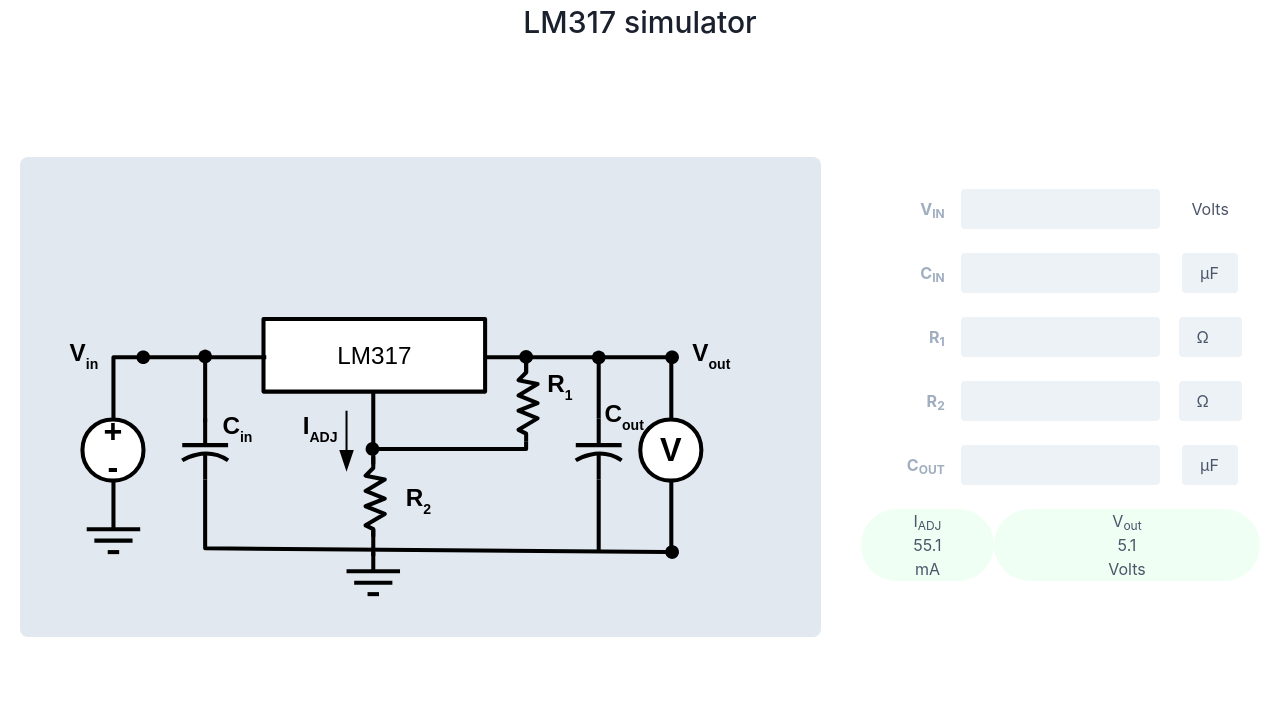
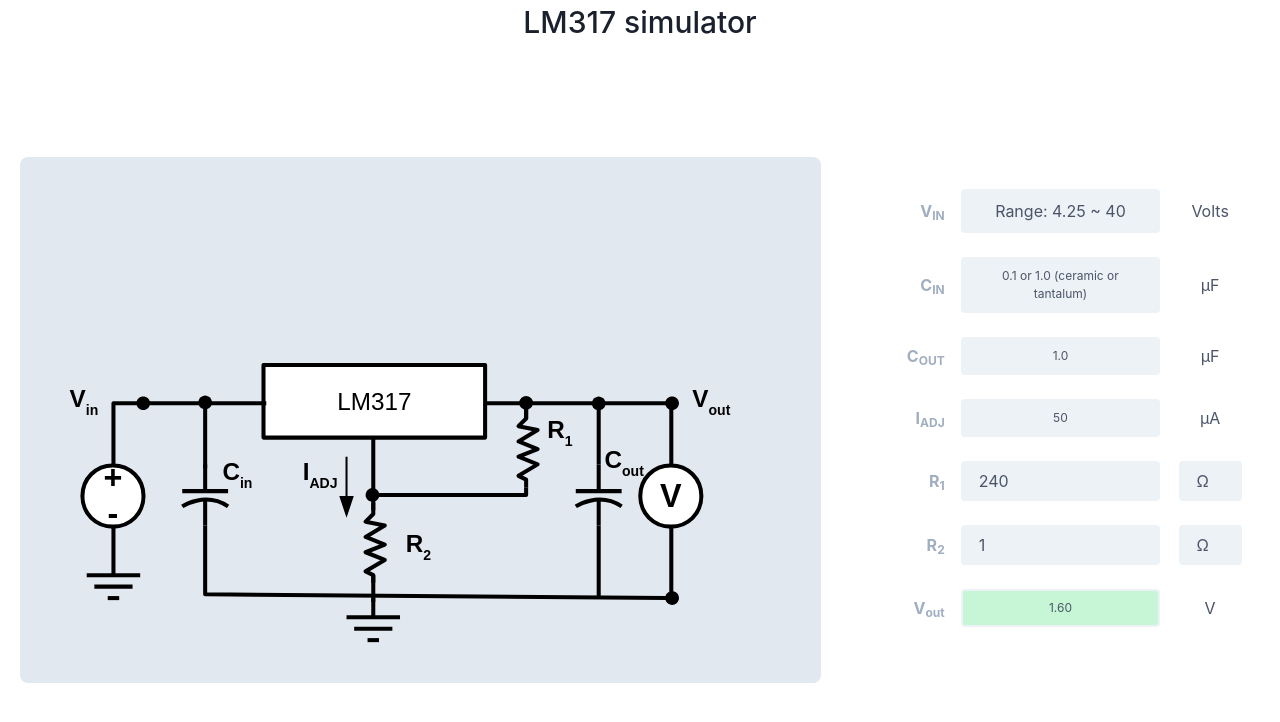
Before and after one commit to misaelnieto/lm317-calculator, a React (Create React App) app: page / in a window 1280 px wide. Shown: the top 722 px of the page. Built offline with nearby package versions, Linux system fonts and the light colour scheme.

Commit message:
First working version

```diff
--- a/package.json
+++ b/package.json
@@ -34,5 +34,8 @@
       "last 1 firefox version",
       "last 1 safari version"
     ]
+  },
+  "devDependencies": {
+    "react-devtools": "^4.7.0"
   }
 }
--- a/src/App.js
+++ b/src/App.js
@@ -3,124 +3,178 @@
 import circuit from './LM317.svg';
 import './App.css';
 
-function App() {
+
+class App extends React.Component {
+  constructor(props) {
+    super(props);
+    this.state = {
+      R_1_value: 240,
+      R_1_scale: 1,
+      R_2_value: 1,
+      R_2_scale: 1E3,
+      V_out: 0
+    };
+    this.handleChange = this.handleChange.bind(this);
+  }
+
+  componentDidMount() {
+    this.computeVout();
+  }
+
+  computeVout () {
+    const Vref = 1.25,  //volts
+          Iadj = 50e-6; //50 uA
+    let R1 = this.state.R_1_value * this.state.R_1_scale;
+    let R2 = this.state.R_2_value * this.state.R_2_scale;
+
+    this.setState({
+      V_out: Vref * (1 + R1/R2) + Iadj * R2
+    });
+  }
+
+  handleChange (evt) {
+    let z = {};
+    z[evt.currentTarget.id] = parseFloat(evt.target.value);
+    this.setState(z);
+    this.computeVout();
+  }
+
+  render() {
     return (
       <div className="App">
         <header>
-        <h1 class="text-gray-900 text-3xl title-font font-medium mb-4">LM317 simulator</h1>
+          <h1 className="text-gray-900 text-3xl title-font font-medium mb-4">LM317 simulator</h1>
         </header>
-      <section class="text-gray-700 body-font relative">
-        <div class="container px-5 py-24 mx-auto flex sm:flex-no-wrap flex-wrap">
-          <div class="lg:w-2/3 md:w-1/2 bg-gray-300 rounded-lg overflow-hidden sm:mr-10 p-10 flex items-end justify-start relative">
+        <section className="text-gray-700 body-font relative">
+          <div className="container px-5 py-24 mx-auto flex sm:flex-no-wrap flex-wrap">
+            <div className="lg:w-2/3 md:w-1/2 bg-gray-300 rounded-lg overflow-hidden sm:mr-10 p-10 flex items-end justify-start relative">
               <object type="image/svg+xml" data={circuit}>
                   <img src={circuit} />
               </object>
             </div>
-          <div class="lg:w-1/3 md:w-1/2 bg-white flex flex-col md:ml-auto w-full md:py-8 mt-8 md:mt-0">
+            <div className="lg:w-1/3 md:w-1/2 bg-white flex flex-col md:ml-auto w-full md:py-8 mt-8 md:mt-0">
               {/* V_in */}
-            <div class="md:flex md:items-center mb-6">
-                <div class="md:w-1/4">
-                  <label class="block text-gray-500 font-bold md:text-right mb-1 md:mb-0 pr-4" for="V_in">
+              <div className="md:flex md:items-center mb-6">
+                  <div className="md:w-1/4">
+                    <p className="block text-gray-500 font-bold md:text-right mb-1 md:mb-0 pr-4">
                       V<sub>IN</sub>
-                  </label>
+                    </p>
                   </div>
-                <div class="md:w-2/4">
-                  <input class="bg-gray-200 appearance-none border-2 border-gray-200 rounded w-full py-2 px-4 text-gray-700 leading-tight focus:outline-none focus:bg-white focus:border-purple-500"
-                        id="V_in" type="number" min="0" max="50" step="0.1"></input>
+                  <div className="md:w-2/4">
+                    <p className="bg-gray-200 appearance-none border-2 border-gray-200 rounded py-2 px-4 text-gray-700">
+                      Range: 4.25 ~ 40
+                    </p>
                   </div>
-                <div class="md:w-1/4">
+                  <div className="md:w-1/4">
                     <span>Volts</span>
                   </div>
               </div>
               {/* C_in */}
-            <div class="md:flex md:items-center mb-6">
-              <div class="md:w-1/4">
-                <label class="block text-gray-500 font-bold md:text-right mb-1 md:mb-0 pr-4" for="C_in">
+              <div className="md:flex md:items-center mb-6">
+                <div className="md:w-1/4">
+                  <p className="block text-gray-500 font-bold md:text-right mb-1 md:mb-0 pr-4">
                     C<sub>IN</sub>
-                </label>
+                  </p>
                 </div>
-              <div class="md:w-2/4">
-                <input class="bg-gray-200 appearance-none border-2 border-gray-200 rounded w-full py-2 px-4 text-gray-700 leading-tight focus:outline-none focus:bg-white focus:border-purple-500"
-                        type="number" step="0.01" min="0.0" name="C_in_value" id="C_in_value"/>
+                <div className="md:w-2/4">
+                  <p className="text-xs bg-gray-200 appearance-none border-2 border-gray-200 rounded py-2 px-4 text-gray-700">
+                    0.1 or 1.0 (ceramic or tantalum)
+                  </p>
                 </div>
-              <div class="md:w-1/4">
-                  <select class="md:1/3 bg-gray-200 appearance-none border-2 border-gray-200 rounded py-2 px-4 text-gray-700 leading-tight focus:outline-none focus:bg-white focus:border-purple-500"
-                          type="select" name="C_in_scale" id="C_in">
-                    <option value="uF">&mu;F</option>
-                    <option value="pF">pF</option>
-                  </select>
+                <div className="md:w-1/4">
+                    &mu;F
+                </div>
+              </div>
+              {/* C_out */}
+              <div className="md:flex md:items-center mb-6">
+                <div className="md:w-1/4">
+                  <p className="block text-gray-500 font-bold md:text-right mb-1 md:mb-0 pr-4">
+                    C<sub>OUT</sub>
+                  </p>
+                </div>
+                <div className="md:w-2/4">
+                  <p className="text-xs bg-gray-200 appearance-none border-2 border-gray-200 rounded py-2 px-4 text-gray-700">
+                    1.0
+                  </p>
+                </div>
+                <div className="md:w-1/4">
+                    &mu;F
+                </div>
+              </div>
+              {/* I_adj */}
+              <div className="md:flex md:items-center mb-6">
+                <div className="md:w-1/4">
+                  <p className="block text-gray-500 font-bold md:text-right mb-1 md:mb-0 pr-4">
+                    I<sub>ADJ</sub>
+                  </p>
+                </div>
+                <div className="md:w-2/4">
+                  <p className="text-xs bg-gray-200 appearance-none border-2 border-gray-200 rounded py-2 px-4 text-gray-700">
+                    50
+                  </p>
+                </div>
+                <div className="md:w-1/4">
+                    &mu;A
                 </div>
               </div>
               {/* R_1 */}
-            <div class="md:flex md:items-center mb-6">
-              <div class="md:w-1/4">
-                <label class="block text-gray-500 font-bold md:text-right mb-1 md:mb-0 pr-4" for="R_1">
+              <div className="md:flex md:items-center mb-6">
+                <div className="md:w-1/4">
+                  <label className="block text-gray-500 font-bold md:text-right mb-1 md:mb-0 pr-4" htmlFor="R_1">
                     R<sub>1</sub>
                   </label>
                 </div>
-              <div class="md:w-2/4">
-                <input class="bg-gray-200 appearance-none border-2 border-gray-200 rounded w-full py-2 px-4 text-gray-700 leading-tight focus:outline-none focus:bg-white focus:border-purple-500"
-                        type="number" step="0.01" min="0.0" name="R_1_value" id="R_1_value"/>
+                <div className="md:w-2/4">
+                  <input className="bg-gray-200 appearance-none border-2 border-gray-200 rounded w-full py-2 px-4 text-gray-700 leading-tight focus:outline-none focus:bg-white focus:border-purple-500"
+                         type="number" step="1" min="0.0" name="R_1_value" id="R_1_value"
+                         value={this.state.R_1_value}
+                         onChange={this.handleChange}/>
                 </div>
-              <div class="md:w-1/4">
-                  <select class="md:1/3 bg-gray-200 appearance-none border-2 border-gray-200 rounded py-2 px-4 text-gray-700 leading-tight focus:outline-none focus:bg-white focus:border-purple-500"
-                          type="select" name="R_1_scale" id="R_1">
-                    <option value="ohm">&Omega;</option>
-                    <option value="kom">K&Omega;</option>
-                    <option value="kom">M&Omega;</option>
+                <div className="md:w-1/4">
+                    <select className="md:1/3 cursor-pointer bg-gray-200 appearance-none border-2 border-gray-200 rounded py-2 px-4 text-gray-700 leading-tight focus:outline-none focus:bg-white focus:border-purple-500"
+                            type="select" name="R_1_scale" id="R_1"
+                            value={this.state.R_2_scale} onChange={this.handleChange}>
+                      <option value="1">&Omega;</option>
+                      <option value="1E3">K&Omega;</option>
+                      <option value="1E6">M&Omega;</option>
                     </select>
                   </div>
               </div>
               {/* R_2 */}
-            <div class="md:flex md:items-center mb-6">
-              <div class="md:w-1/4">
-                <label class="block text-gray-500 font-bold md:text-right mb-1 md:mb-0 pr-4" for="R_2">
+              <div className="md:flex md:items-center mb-6">
+                <div className="md:w-1/4">
+                  <label className="block text-gray-500 font-bold md:text-right mb-1 md:mb-0 pr-4" htmlFor="R_2">
                     R<sub>2</sub>
                   </label>
                 </div>
-              <div class="md:w-2/4">
-                <input class="bg-gray-200 appearance-none border-2 border-gray-200 rounded w-full py-2 px-4 text-gray-700 leading-tight focus:outline-none focus:bg-white focus:border-purple-500"
-                        type="number" step="0.01" min="0.0" name="R_2_value" id="R_2_value"/>
+                <div className="md:w-2/4">
+                  <input className="bg-gray-200 appearance-none border-2 border-gray-200 rounded w-full py-2 px-4 text-gray-700 leading-tight focus:outline-none focus:bg-white focus:border-purple-500"
+                          type="number" step="1" min="0.0" name="R_2_value" id="R_2_value" value={this.state.R_2_value} onChange={this.handleChange}/>
                 </div>
-              <div class="md:w-1/4">
-                  <select class="md:1/3 bg-gray-200 appearance-none border-2 border-gray-200 rounded py-2 px-4 text-gray-700 leading-tight focus:outline-none focus:bg-white focus:border-purple-500"
-                          type="select" name="R_2_scale" id="R_2">
-                    <option value="ohm">&Omega;</option>
-                    <option value="kom">K&Omega;</option>
-                    <option value="kom">M&Omega;</option>
+                <div className="md:w-1/4">
+                    <select className="md:1/3 cursor-pointer appearance-none bg-gray-200 border-2 border-gray-200 rounded py-2 px-4 text-gray-700 leading-tight focus:outline-none focus:bg-white focus:border-purple-500"
+                            type="select" name="R_2_scale" id="R_2"
+                            value={this.state.R_2_scale} onChange={this.handleChange}>
+                      <option value="1">&Omega;</option>
+                      <option value="1E3">K&Omega;</option>
+                      <option value="1E6">M&Omega;</option>
                     </select>
                   </div>
               </div>
-            {/* C_out */}
-            <div class="md:flex md:items-center mb-6">
-              <div class="md:w-1/4">
-                <label class="block text-gray-500 font-bold md:text-right mb-1 md:mb-0 pr-4" for="C_out">
-                  C<sub>OUT</sub>
-                </label>
+              {/* V_out */}
+              <div className="md:flex md:items-center mb-6">
+                <div className="md:w-1/4">
+                  <p className="block text-gray-500 font-bold md:text-right mb-1 md:mb-0 pr-4">
+                    V<sub>out</sub>
+                  </p>
                 </div>
-              <div class="md:w-2/4">
-                <input class="bg-gray-200 appearance-none border-2 border-gray-200 rounded w-full py-2 px-4 text-gray-700 leading-tight focus:outline-none focus:bg-white focus:border-purple-500"
-                        type="number" step="0.01" min="0.0" name="C_out_value" id="C_out_value"/>
+                <div className="md:w-2/4">
+                  <p className="text-xs bg-green-200 appearance-none border-2 border-gray-200 rounded py-2 px-4 text-gray-700">
+                    {this.state.V_out.toLocaleString(undefined, {minimumFractionDigits: 2, maximumFractionDigits:2})}
+                  </p>
                 </div>
-              <div class="md:w-1/4">
-                  <select class="md:1/3 bg-gray-200 appearance-none border-2 border-gray-200 rounded py-2 px-4 text-gray-700 leading-tight focus:outline-none focus:bg-white focus:border-purple-500"
-                          type="select" name="C_out_scale" id="C_out">
-                    <option value="uF">&mu;F</option>
-                    <option value="pF">pF</option>
-                  </select>
-                </div>
-            </div>
-            {/* Readout */}
-            <div class="md:flex md:items-center mb-6">
-              <div class="readout bg-green-100 rounded-full md:w-1/3">
-                <div class="label">I<sub>ADJ</sub></div>
-                <div class="digit">55.1</div>
-                <div class="unit">mA</div>
-              </div>
-              <div class="readout bg-green-100 rounded-full md:w-2/3">
-              <div class="label">V<sub>out</sub></div>
-                <div class="digit">5.1</div>
-                <div class="unit">Volts</div>
+                <div className="md:w-1/4">
+                    V
                 </div>
               </div>
             </div>
@@ -129,5 +183,6 @@
       </div>
     );
   }
+}
 
 export default App;
```
Also changed, not shown: 1 other file (tests, documents, lock files or other folders). Lines whose indentation alone changed are shown as unchanged.
